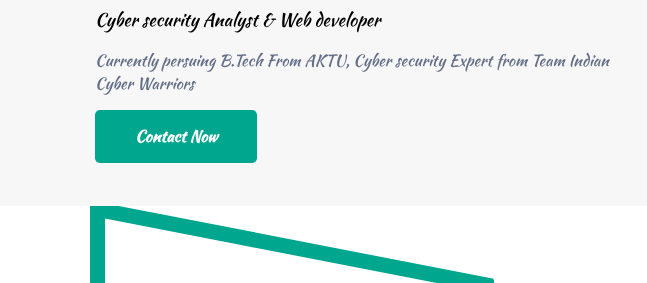
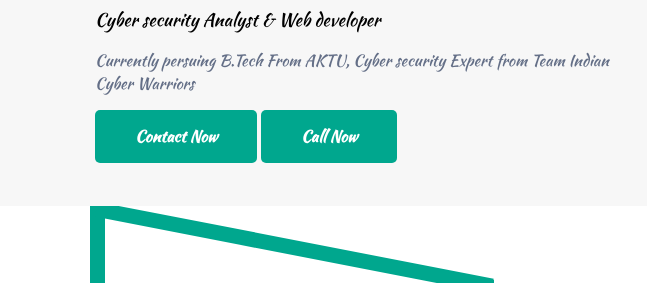
Before and after one commit to mrp44rth/vkarya, a plain HTML site: page index.html in a window 1280 px wide. Shown: the part 264-547 px from the top of the page, 0-647 px from the left. Drawn offline with Linux system fonts and the light colour scheme.

Commit message:
Update index.html

```diff
--- a/index.html
+++ b/index.html
@@ -8,7 +8,6 @@
     <link rel="stylesheet" href="https://cdnjs.cloudflare.com/ajax/libs/font-awesome/5.15.4/css/all.min.css">
     <!--===== Main CSS =====-->
     <link rel="stylesheet" href="style.css">
-
 </head>
 <body>
       <!--===== Navbar Start =====-->
@@ -49,6 +48,7 @@
                       <span>Cyber security Analyst & Web developer</span>
                       <p>Currently persuing B.Tech From AKTU, Cyber security Expert from Team Indian Cyber Warriors</p>
                            <a href="https://wa.me/917844822500" class="btn btn-1">Contact now</a>
+                           <a href="tel:+917844822500" class="btn btn-1">Call now</a>
                   </div>
                   <div class="home-image">
                       <div class="img-box">
```
